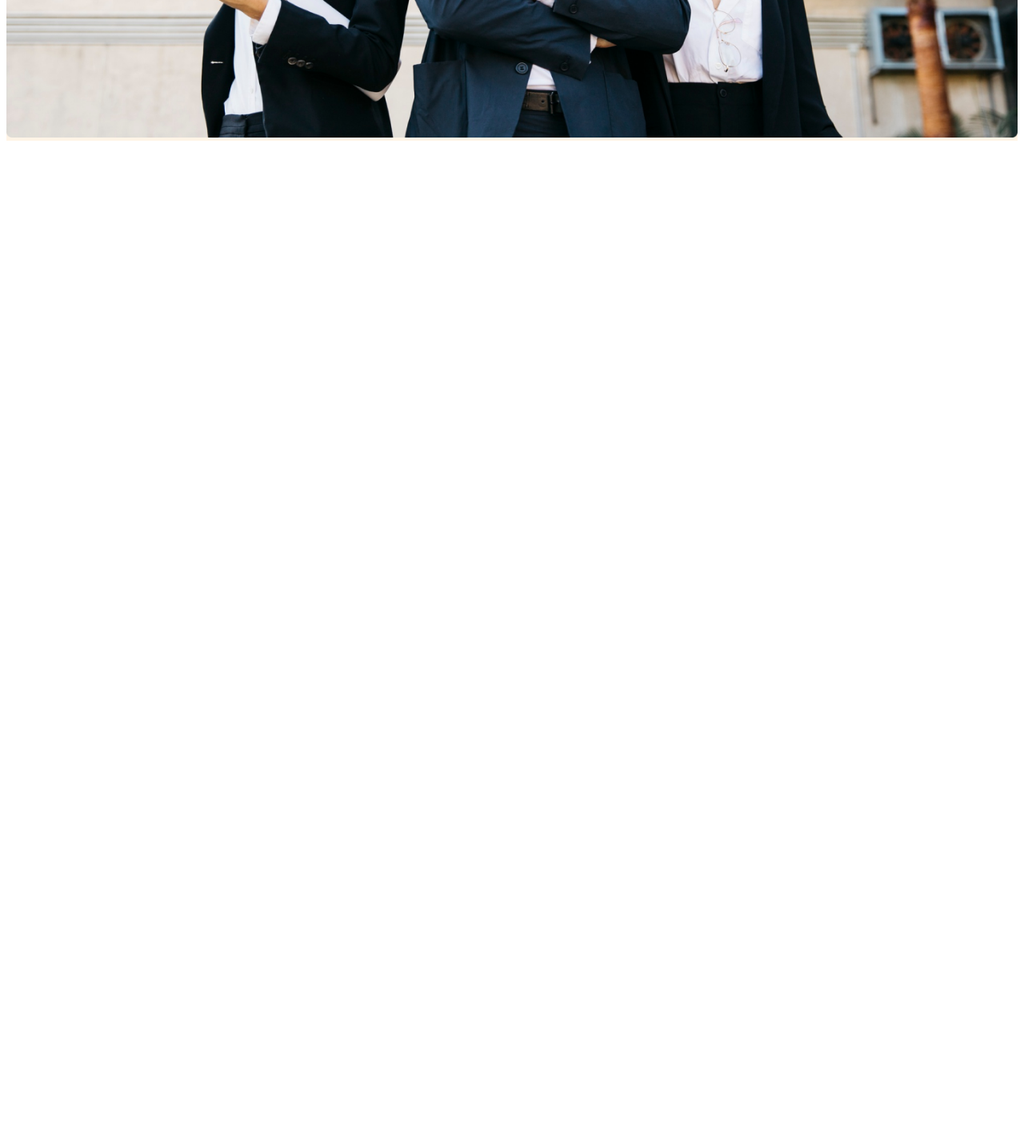
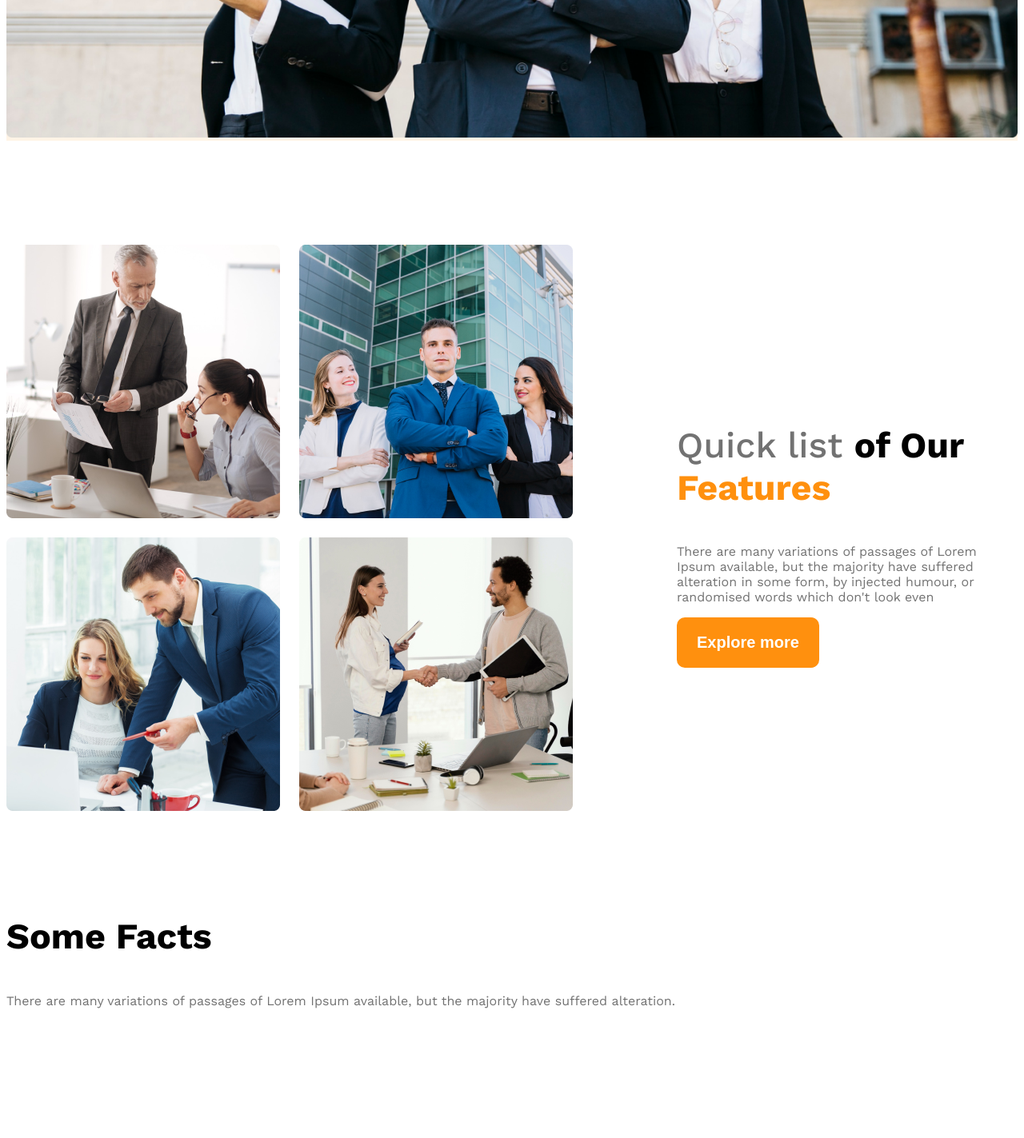
Before and after one commit to Tanvirahmedrickto/g3-architect-website, a plain HTML site: page index.html in a window 1280 px wide. Shown: the part 1008-2431 px from the top of the page at 80% size. Before the commit the page ends 1192 px from the top, so only its background shows below. Drawn offline with nearby package versions, Linux system fonts and the light colour scheme.

Commit message:
added  all the chsnges and added all the new thing at all

```diff
--- a/index.html
+++ b/index.html
@@ -23,16 +23,73 @@
         <div class="banner">
         <div class="banner-contant">
             <h1 class="banner-title">Brand New Group of Architects </h1>
-        <p class="banner-description">There are many variations of passages of Lorem Ipsum available, but the majority have suffered alteration in some form, by injected humour, or randomised words which don't look even</p>
+        <p class="banner-description text-light-gray work-sans-font">There are many variations of passages of Lorem Ipsum available, but the majority have suffered alteration in some form, by injected humour, or randomised words which don't look even</p>
         <button class="btn-primary">Explore more</button></div>
         <img class="banner-image" src="images/banner.png" alt="">
 
         </div>
-
-    </header>
-    <main>
+     </header>
 
 
+    <main>
+            <!--teams section start-->
+        <section class="teams display-flex">
+            <div class="team-image-container">
+                <img src="images/team1.png" alt="Tow architect discussing about design">
+                <img src="images/team2.png" alt="Tow architect discussing about design">
+                <img src="images/team3.png" alt="Tow architect discussing about design">
+                <img src="images/team4.png" alt="Tow architect discussing about design">
+
+
+
+
+            </div>
+            <div class="our-features">
+                <h3 class="section-title"><span id="quick-list" class="text-light-gray">Quick list </span><span>of Our </span><span class="text-primary">Features</span></h3>
+                <p class="features-description text-light-gray">There are many variations of passages of Lorem Ipsum available, but the majority have suffered alteration in some form, by injected humour, or randomised words which don't look even</p>
+                <button class=" btn-primary">Explore more</button>
+
+
+            </div>
+
+
+
+        </section>
+        <!--features will enjoy-->
+        <section>
+            <h3 class="section-title">Some Facts</h3>
+            <p class="text-light-gray">There are many variations of passages of Lorem Ipsum available, but the majority have suffered alteration.</p>
+            <div class="facts-container">
+
+                <!--.fact*4>img.fact-icon+h4.fact-number+h5.fact-name-->
+                <div class="fact">
+                    <img src="" alt="" class="fact-icon">
+                    <h4 class="fact-number"></h4>
+                    <h5 class="fact-name"></h5>
+                </div>
+                <div class="fact">
+                    <img src="" alt="" class="fact-icon">
+                    <h4 class="fact-number"></h4>
+                    <h5 class="fact-name"></h5>
+                </div>
+                <div class="fact">
+                    <img src="" alt="" class="fact-icon">
+                    <h4 class="fact-number"></h4>
+                    <h5 class="fact-name"></h5>
+                </div>
+                <div class="fact">
+                    <img src="" alt="" class="fact-icon">
+                    <h4 class="fact-number"></h4>
+                    <h5 class="fact-name"></h5>
+                </div>
+            </div>
+
+        </section>
+        <!--some facts-->
+        <section class="some-facts">
+
+
+        </section>
     </main>
     <footer>
 
--- a/styles/architects.css
+++ b/styles/architects.css
@@ -12,6 +12,15 @@
 /* shared styles */
 .display-flex{
   display: flex;}
+
+  .text-primary{
+    color: #FF900E;
+  }
+  .section-title{
+
+  font-size: 2.8rem;
+  font-weight: 700;
+}
   /* gray 02 */
    .text-gray{
           color: #424242;}
@@ -32,6 +41,14 @@
            font-weight: 600;
            border: none;
 
+}
+
+main{
+  max-width: 1440px;
+  margin: 0 auto;
+}
+main > section{
+  margin-top: 130px
 }
 /* header styles */
 
@@ -85,12 +102,51 @@
 
   width: 100%;
 }
+/* team and featurers related styles */
+.teams{
+  align-items: center;
+}
+.team-image-container{
+
+  display: grid;
+  grid-template-columns: repeat(2, 1fr);
+  gap: 24px;
+}
+.our-features{
+
+  margin-left: 130px;
+  max-width: 530px;
+}
+
+#quick-list{
+  font-weight: 500;
+
+}
 
 /* responsive media quary */
 @media screen  and (max-width: 576px) {
 
-  .navber, .nav-links{
+  .navber, .nav-links, .teams{
+         flex-direction: column;
+  }
+  .team-image-container{
+
+    grid-template-columns: repeat(1, 1fr);
+  }
+  .our-features{
+    margin-left: 20px;
+
+  }
+ }
+ /* medium  size  device*/
+
+ @media screen and (min-width:576px) and (max-width:992px) {
+
+  .teams{
     flex-direction: column;
   }
+  .our-features{
+    margin-left: 50px auto;
+  }
 
-}
+ }
```
